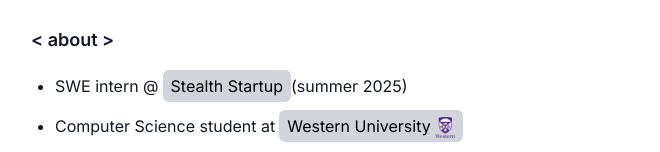
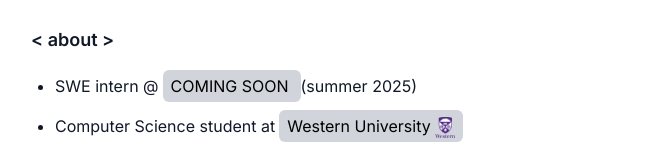
Before and after one commit to justintimejt/personal-portfolio, a Next.js app: page / in a window 1280 px wide. Shown: the part 122-274 px from the top of the page, without its empty margins (305-965 px from the left). Built offline with nearby package versions, Linux system fonts and the light colour scheme.

Commit message:
fix more eslint rules

```diff
--- a/src/app/page.tsx
+++ b/src/app/page.tsx
@@ -35,14 +35,11 @@ export default function Home() {
             <h1 className="text-lg font-semibold">&lt; about &gt;</h1>
             <ul className="list-disc pl-6 mt-2 space-y-2">
               <li>SWE intern @
-                {/* <div className="inline-flex items-center ml-1 px-2 py-1 rounded-md bg-gray-300 dark:bg-gray-800 hover:bg-gray-200 dark:hover:bg-gray-700 transition-colors">
-                  <Link href="https://acto.com" target="_blank" className="text-black dark:text-white hover:text-blue-700 dark:hover:text-blue-300">ACTO</Link>
-                  <Link href="https://acto.com" target="_blank" className="ml-1">
-                    <Image src="/images/acto.png" alt="ACTO logo" width={20} height={20} className="inline" />
+                <div className="inline-flex items-center ml-1 px-2 py-1 rounded-md bg-gray-300 dark:bg-gray-800 hover:bg-gray-200 dark:hover:bg-gray-700 transition-colors">
+                  <Link href="/" target="_blank" className="text-black dark:text-white hover:text-blue-700 dark:hover:text-blue-300">COMING SOON</Link>
+                  <Link href="/" target="_blank" className="ml-1">
+                    {/* <Image src="/" alt="logo" width={20} height={20} className="inline" /> */}
                   </Link>
-                </div> */}
-                <div className="inline-flex items-center ml-1 px-2 py-1 rounded-md bg-gray-300 dark:bg-gray-800 hover:bg-gray-200 dark:hover:bg-gray-700 transition-colors">
-                  <Link href="/" target="_blank" className="text-black dark:text-white hover:text-blue-700 dark:hover:text-blue-300">Stealth Startup</Link>
                 </div>
                 (summer 2025)
               </li>
```
